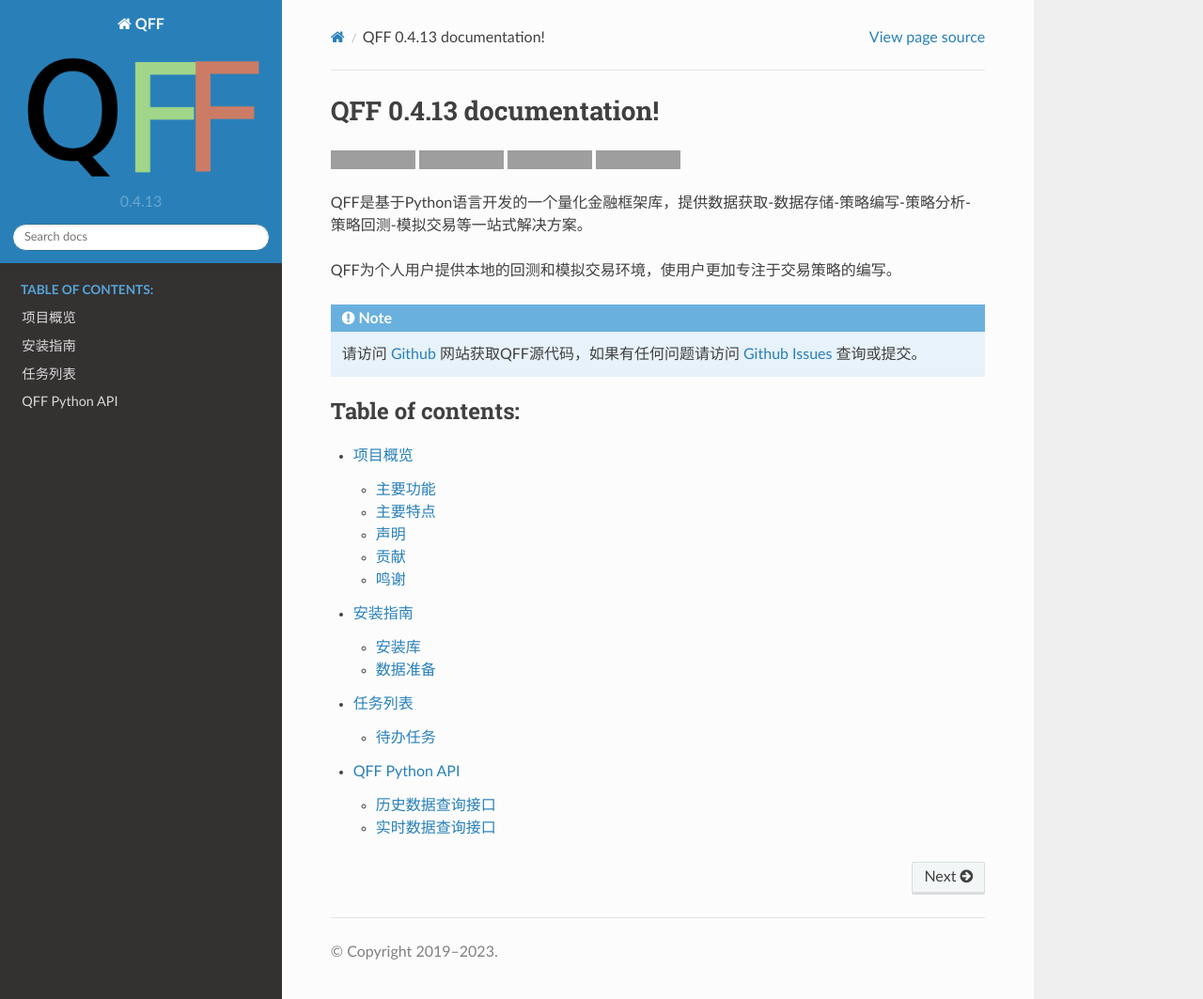
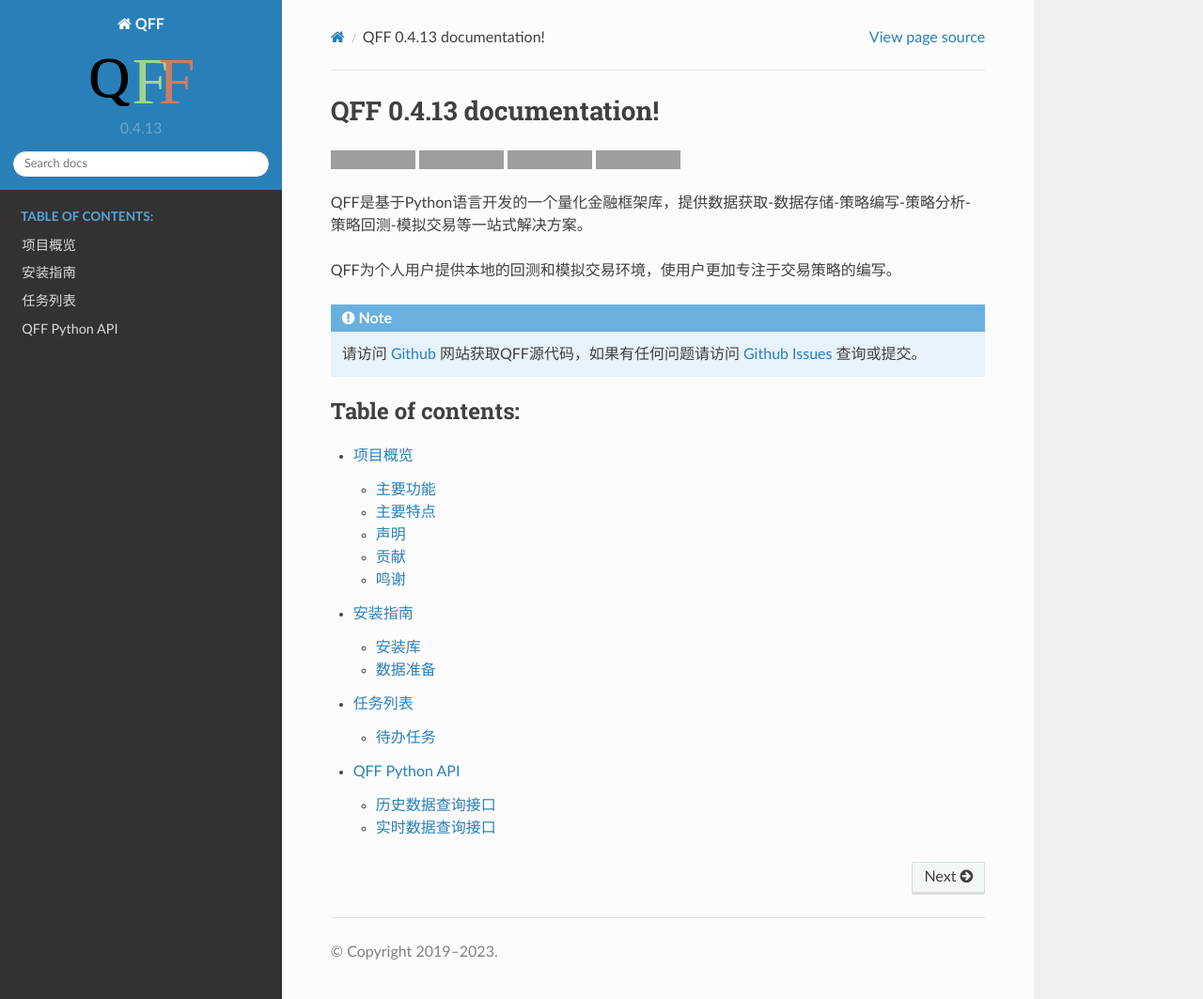
Before and after one commit to haijiangxu/qff, a Sphinx documentation site: the page built from docs/index.rst, in a window 1280 px wide and 1063 px high. Shown: the whole window at 94% size. Built offline with Sphinx 7.4.7 and the Read the Docs theme 2.0.0, drawn with Linux system fonts in a browser that asks for light colours; grey boxes are pictures that could not be loaded.

Commit message:
修改Logo.svg

```diff
--- a/docs/conf.py
+++ b/docs/conf.py
@@ -79,7 +79,7 @@
 #
 html_theme = "sphinx_rtd_theme"
 # html_theme = 'alabaster'
-html_logo = './_static/logo.png'
+html_logo = './_static/logo.svg'
 master_doc = "index"
 
 # If true, "Created using Sphinx" is shown in the HTML footer. Default is True.
```
Also changed, not shown: docs/_static/logo.svg.
